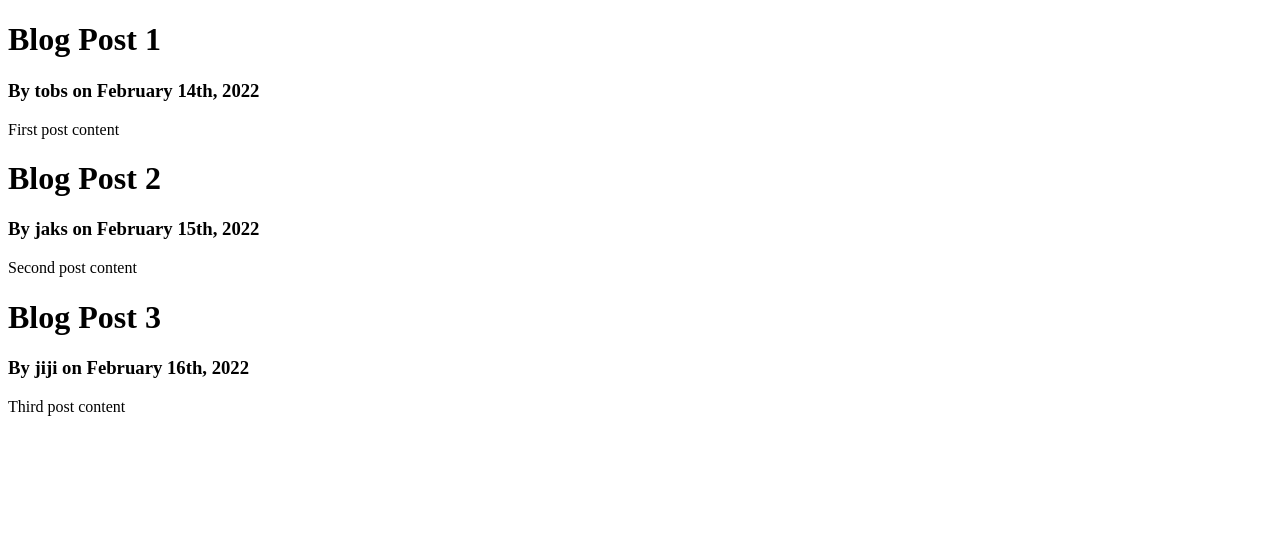
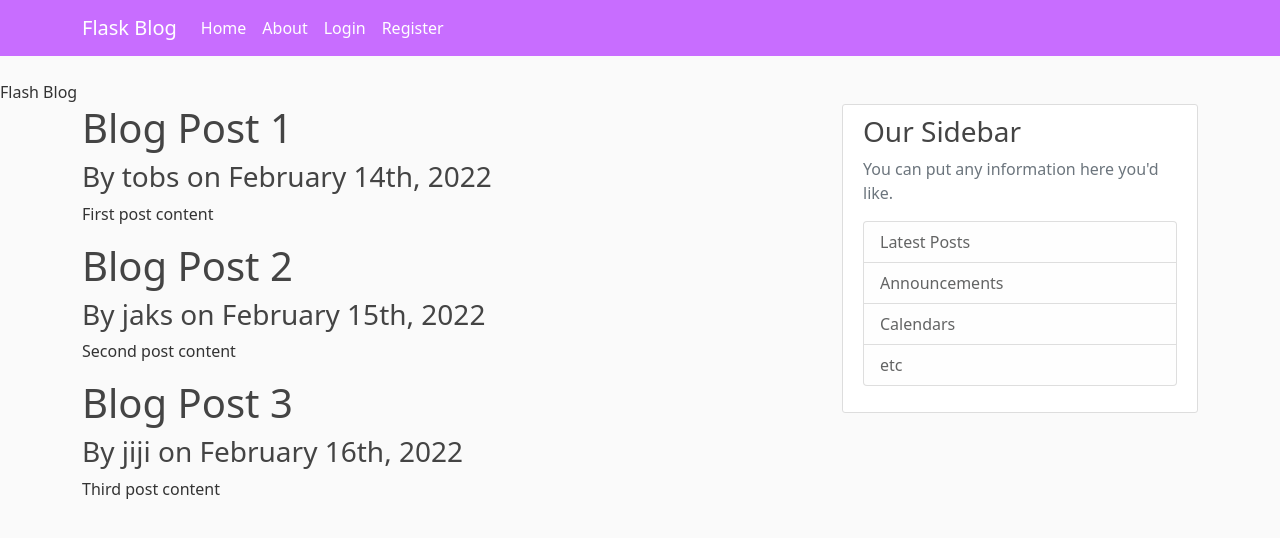
Before and after one commit to tobslovesjiji/Blog_App, a Flask app: page / in a window 1280 px wide. Shown: the top 538 px of the page. Run offline with Flask 2, Linux system fonts and the light colour scheme.

Commit message:
Flask Blog 7 and 8

```diff
--- a/main_app.py
+++ b/main_app.py
@@ -1,4 +1,4 @@
-from flask import Flask, render_template
+from flask import Flask, render_template, url_for
 app = Flask(__name__)
 
 posts = [
--- /dev/null
+++ b/static/main.css
@@ -0,0 +1,79 @@
+body {
+    background: #fafafa;
+    color: #333333;
+    margin-top: 5rem;
+}
+
+h1, h2, h3, h4, h5, h6 {
+    color: #444444;
+}
+
+.bg-steel { background-color: #C86DFF;
+}
+
+.site-header .navbar-nav .nav-link {
+    color: #cbd5db
+}
+
+.site-header .navbar-nav .nav-link {
+    color: #ffffff
+}
+
+.site-header .navbar-nav .nav-link.active {
+    font-weight: 500;
+}
+
+.content-section {
+    background: #ffffff;
+    padding: 10px 20px;
+    border: 1px solid #dddddd;
+    border-radius: 3px;
+    margin-bottom: 20px;
+}
+
+.article-title {
+    color: #444444
+}
+
+a.article-title:hover {
+    color: 428bca;
+    text-decoration: none;
+}
+
+.article-content {
+    white-space: pre-line;
+}
+
+.article-img {
+    height: 65px;
+    width: 65px;
+    margin-right: 16px;
+}
+
+.article-metadata {
+    padding-bottom: 1px;
+    margin-bottom: 4px;
+    border-bottom: 1px solid #e3e3e3
+}
+
+.article-metadata a:hover {
+    color: #333;
+    text-decoration: none;
+}
+
+.article-svg {
+    width: 25px;
+    height: 25px;
+    vertical-align: middle;
+}
+
+.account-img {
+    height: 125px;
+    width: 125px;
+    margin-right: 20px;
+    margin-bottom: 16px;
+}
+
+.account-heading {
+    font-size: 2.5rem;
+}
--- a/templates/layout.html
+++ b/templates/layout.html
@@ -1,6 +1,14 @@
 <!DOCTYPE html>
-<html>
+<html lang="en">
 <head>
+    <!-- Required meta tags -->
+    <meta charset="utf-8">
+    <meta name="viewport" content="width=device-width, initial-scale=1">
+
+    <!-- Bootstrap CSS -->
+    <link href="https://cdn.jsdelivr.net/npm/bootstrap@5.1.3/dist/css/bootstrap.min.css" rel="stylesheet" integrity="sha384-1BmE4kWBq78iYhFldvKuhfTAU6auU8tT94WrHftjDbrCEXSU1oBoqyl2QvZ6jIW3" crossorigin="anonymous">
+    <link rel="stylesheet" type="text/css" href="{{ url_for('static', filename='main.css') }}"
+
     {% if title %}
         <title>Flash Blog - {{ title }}</title>
     {% else %}
@@ -9,6 +17,57 @@
 </head>
 
 <body>
+    <header class="site-header">
+        <nav class="navbar navbar-expand-md navbar-dark bg-steel fixed-top">
+          <div class="container">
+            <a class="navbar-brand mr-4" href="/">Flask Blog</a>
+            <button class="navbar-toggler" type="button" data-toggle="collapse" data-target="#navbarToggle" aria-controls="navbarToggle" aria-expanded="false" aria-label="Toggle navigation">
+              <span class="navbar-toggler-icon"></span>
+            </button>
+            <div class="collapse navbar-collapse" id="navbarToggle">
+              <div class="navbar-nav mr-auto">
+                <a class="nav-item nav-link" href="/">Home</a>
+                <a class="nav-item nav-link" href="/about">About</a>
+              </div>
+              <!-- Navbar Right Side -->
+              <div class="navbar-nav">
+                <a class="nav-item nav-link" href="/login">Login</a>
+                <a class="nav-item nav-link" href="/register">Register</a>
+              </div>
+            </div>
+          </div>
+        </nav>
+      </header>
+
+      <main role="main" class="container">
+        <div class="row">
+          <div class="col-md-8">
             {% block content %}{% endblock %}
+          </div>
+          <div class="col-md-4">
+            <div class="content-section">
+              <h3>Our Sidebar</h3>
+              <p class='text-muted'>You can put any information here you'd like.
+                <ul class="list-group">
+                  <li class="list-group-item list-group-item-light">Latest Posts</li>
+                  <li class="list-group-item list-group-item-light">Announcements</li>
+                  <li class="list-group-item list-group-item-light">Calendars</li>
+                  <li class="list-group-item list-group-item-light">etc</li>
+                </ul>
+              </p>
+            </div>
+          </div>
+        </div>
+      </main>
+
+    <!-- Optional JavaScript; choose one of the two! -->
+    <!-- Option 1: Bootstrap Bundle with Popper -->
+    <script src="https://cdn.jsdelivr.net/npm/bootstrap@5.1.3/dist/js/bootstrap.bundle.min.js" integrity="sha384-ka7Sk0Gln4gmtz2MlQnikT1wXgYsOg+OMhuP+IlRH9sENBO0LRn5q+8nbTov4+1p" crossorigin="anonymous"></script>
+
+    <!-- Option 2: Separate Popper and Bootstrap JS -->
+    <!--
+    <script src="https://cdn.jsdelivr.net/npm/@popperjs/core@2.10.2/dist/umd/popper.min.js" integrity="sha384-7+zCNj/IqJ95wo16oMtfsKbZ9ccEh31eOz1HGyDuCQ6wgnyJNSYdrPa03rtR1zdB" crossorigin="anonymous"></script>
+    <script src="https://cdn.jsdelivr.net/npm/bootstrap@5.1.3/dist/js/bootstrap.min.js" integrity="sha384-QJHtvGhmr9XOIpI6YVutG+2QOK9T+ZnN4kzFN1RtK3zEFEIsxhlmWl5/YESvpZ13" crossorigin="anonymous"></script>
+    -->
 </body>
 </html>
```
Lines whose indentation alone changed are shown as unchanged.
